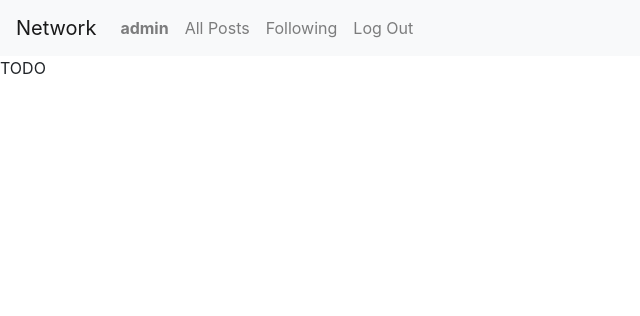
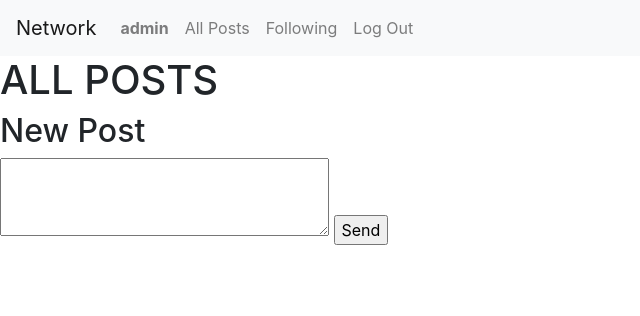
Before and after one commit to FakirHerif/network-project, a Django app: page / in a window 1280 px wide. Shown: the top 316 px of the page, without its empty margins (0-640 px from the left). Run offline with Django 3.2, Linux system fonts and the light colour scheme; a user stored in the database is signed in; some libraries are stand-ins or nearby versions.

Commit message:
Added new posting area

```diff
--- a/network/templates/network/index.html
+++ b/network/templates/network/index.html
@@ -1,5 +1,15 @@
 {% extends "network/layout.html" %}
 
 {% block body %}
-    TODO
+    <div id="body">
+        <h1>ALL POSTS</h1>
+        {% if user.is_authenticated %}
+            <h2>New Post</h2>
+            <form action="" method="POST">
+                {% csrf_token %}
+                <textarea name="content" id="" cols="30" rows="3"></textarea>
+                <input type="submit" name="" id="" class="" value="Send">
+            </form>
+        {% endif %}
+    </div>
 {% endblock %}
```
Also changed, not shown: db.sqlite3.
